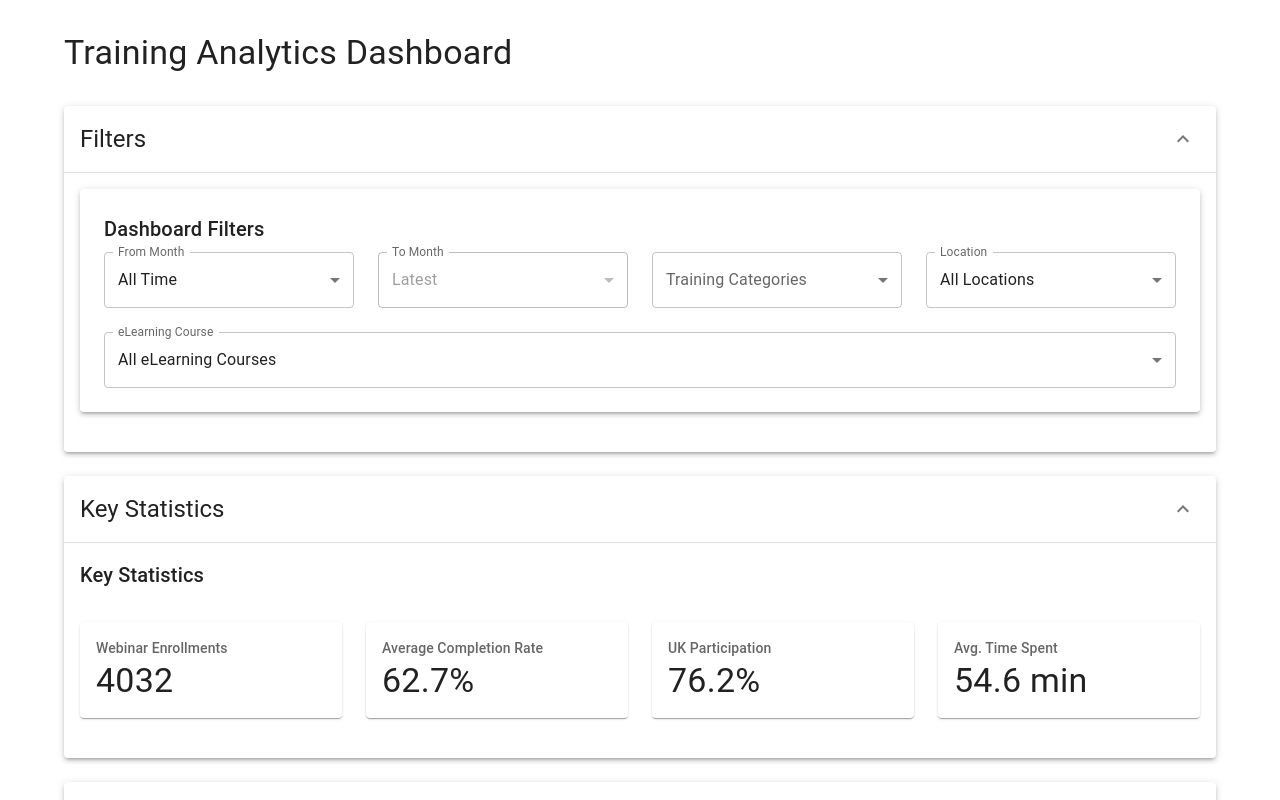
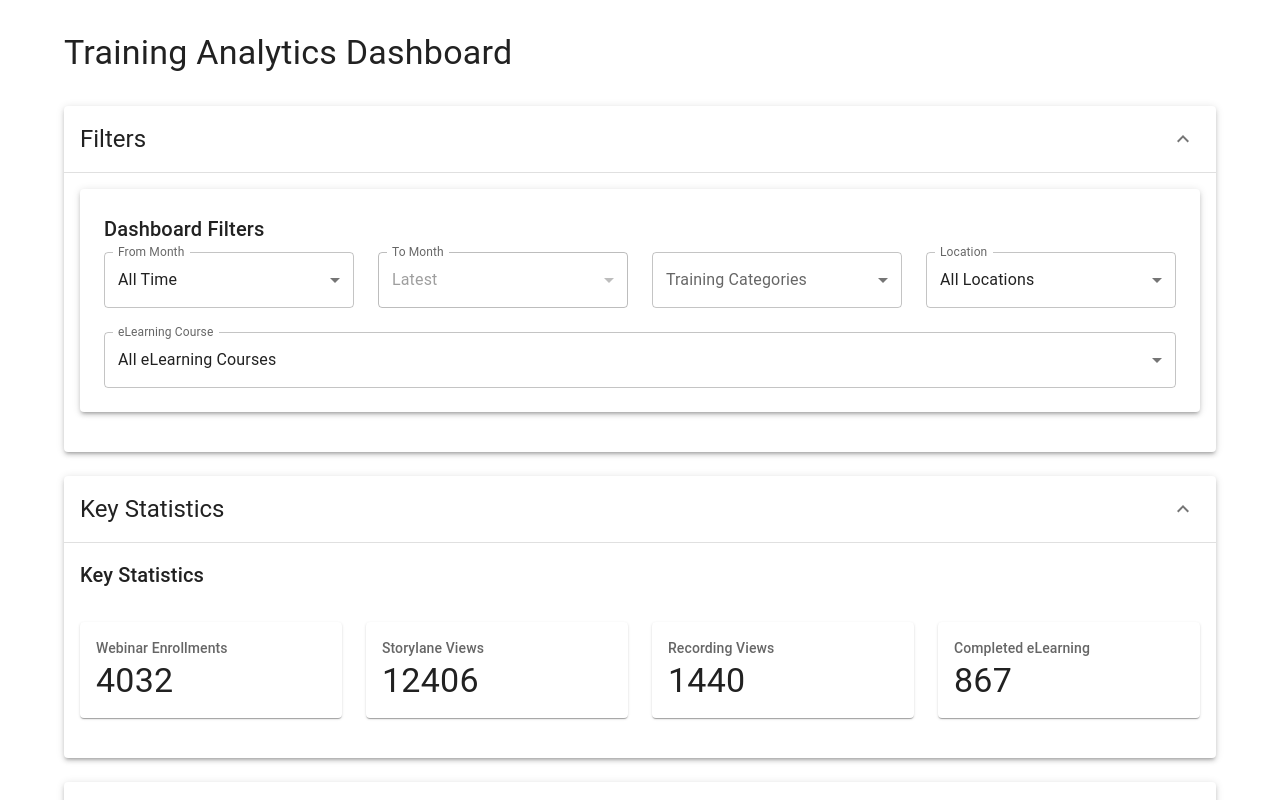
Before and after one commit to beckletts/datamensch, a React (Vite) app: page / in a window 1280 px wide. Shown: the top 800 px of the page. Built offline with nearby package versions, Linux system fonts and the light colour scheme.

Commit message:
Update key statistics to show webinar, recording, eLearning and Storylane metrics

```diff
--- a/src/components/Dashboard.tsx
+++ b/src/components/Dashboard.tsx
@@ -139,6 +139,7 @@ export const Dashboard: React.FC<DashboardProps> = ({ data, storylaneData = [] }
                         <Summary
                             data={filteredData}
                             allWebinarData={allWebinarData}
+                            storylaneData={storylaneData}
                         />
                     </CollapsibleSection>
 
@@ -205,10 +206,6 @@ export const Dashboard: React.FC<DashboardProps> = ({ data, storylaneData = [] }
                             />
                         </CollapsibleSection>
                     )}
-
-                    <CollapsibleSection title="Monthly Breakdown" defaultExpanded={false}>
-                        <MonthlyBreakdown data={filteredData} />
-                    </CollapsibleSection>
                 </>
             ) : (
                 <Paper sx={{ p: 4, textAlign: 'center' }}>
--- a/src/components/Summary.tsx
+++ b/src/components/Summary.tsx
@@ -1,4 +1,4 @@
-import React from 'react';
+import React, { useMemo } from 'react';
 import { Grid, Paper, Typography } from '@mui/material';
 import { TrainingRecord } from '../types/TrainingData';
 import {
@@ -7,13 +7,19 @@ import {
     calculateEngagementMetrics,
     getWebinarEnrollmentStats
 } from '../utils/dataProcessor';
+import { StoryLaneRecord } from '../types/StoryLaneData';
 
 interface SummaryProps {
     data: TrainingRecord[];
     allWebinarData?: TrainingRecord[];
+    storylaneData?: StoryLaneRecord[];
 }
 
-export const Summary: React.FC<SummaryProps> = ({ data, allWebinarData = [] }) => {
+export const Summary: React.FC<SummaryProps> = ({
+    data,
+    allWebinarData = [],
+    storylaneData = []
+}) => {
     const completionRates = calculateCompletionRates(data);
     const distribution = calculateGeographicDistribution(data);
     const engagement = calculateEngagementMetrics(data);
@@ -34,6 +40,36 @@ export const Summary: React.FC<SummaryProps> = ({ data, allWebinarData = [] }) =
         allWebinarData.length > 0 ? allWebinarData : data
     );
 
+    // Calculate the four key metrics
+    const metrics = useMemo(() => {
+        // 1. Total webinar registrations
+        const webinarRegistrations = data.filter(record =>
+            record.course.toLowerCase().includes('webinar')
+        ).length;
+
+        // 2. Total recording viewings
+        const recordingViewings = data.filter(record =>
+            record.course.toLowerCase().includes('recording')
+        ).length;
+
+        // 3. Total completed eLearning
+        const completedELearning = data.filter(record =>
+            !record.course.toLowerCase().includes('webinar') &&
+            !record.course.toLowerCase().includes('recording') &&
+            record.status === 'Completed'
+        ).length;
+
+        // 4. Total Storylane views
+        const storylaneViews = storylaneData.length;
+
+        return {
+            webinarRegistrations,
+            recordingViewings,
+            completedELearning,
+            storylaneViews
+        };
+    }, [data, storylaneData]);
+
     return (
         <Grid container spacing={3} sx={{ mb: 3 }}>
             <Grid item xs={12}>
@@ -47,37 +83,37 @@ export const Summary: React.FC<SummaryProps> = ({ data, allWebinarData = [] }) =
                         Webinar Enrollments
                     </Typography>
                     <Typography variant="h4">
-                        {totalWebinarEnrollments}
+                        {metrics.webinarRegistrations}
                     </Typography>
                 </Paper>
             </Grid>
             <Grid item xs={12} md={3}>
                 <Paper sx={{ p: 2 }}>
                     <Typography variant="subtitle2" color="textSecondary">
-                        Average Completion Rate
+                        Storylane Views
                     </Typography>
                     <Typography variant="h4">
-                        {avgCompletionRate}%
+                        {metrics.storylaneViews}
                     </Typography>
                 </Paper>
             </Grid>
             <Grid item xs={12} md={3}>
                 <Paper sx={{ p: 2 }}>
                     <Typography variant="subtitle2" color="textSecondary">
-                        UK Participation
+                        Recording Views
                     </Typography>
                     <Typography variant="h4">
-                        {ukPercentage}%
+                        {metrics.recordingViewings}
                     </Typography>
                 </Paper>
             </Grid>
             <Grid item xs={12} md={3}>
                 <Paper sx={{ p: 2 }}>
                     <Typography variant="subtitle2" color="textSecondary">
-                        Avg. Time Spent
+                        Completed eLearning
                     </Typography>
                     <Typography variant="h4">
-                        {engagement.timeSpent.toFixed(1)} min
+                        {metrics.completedELearning}
                     </Typography>
                 </Paper>
             </Grid>
```
